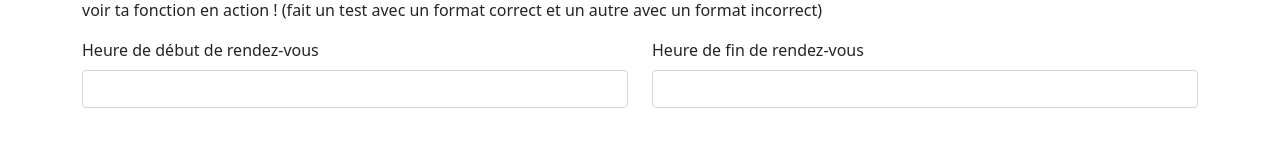
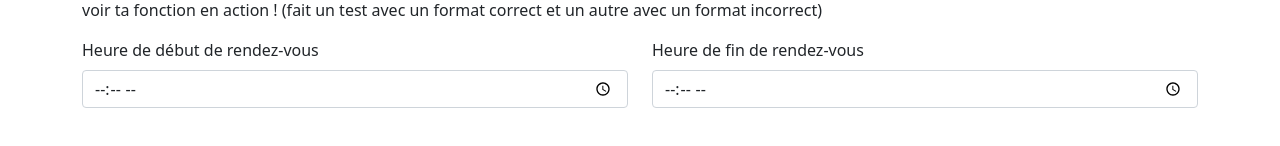
Before and after one commit to dev-formation/correction-validate-hour-typescript, a website built with Parcel: page index.html in a window 1280 px wide. Shown: the part 346-492 px from the top of the page. Built offline with nearby package versions, Linux system fonts and the light colour scheme.

Commit message:
Utilisation type input adapté text->time

```diff
--- a/index.html
+++ b/index.html
@@ -40,11 +40,11 @@
       <div class="row">
         <div class="col-md-6">
           <label for="startRdv" class="form-label">Heure de début de rendez-vous</label>
-          <input type="text" class="form-control" id="startRdv">
+          <input type="time" class="form-control" id="startRdv">
         </div>
         <div class="col-md-6">
           <label for="endRdv" class="form-label">Heure de fin de rendez-vous</label>
-          <input type="text" class="form-control" id="endRdv">
+          <input type="time" class="form-control" id="endRdv">
         </div>
       </div>
       <div class="row invisible" id="error">
```
